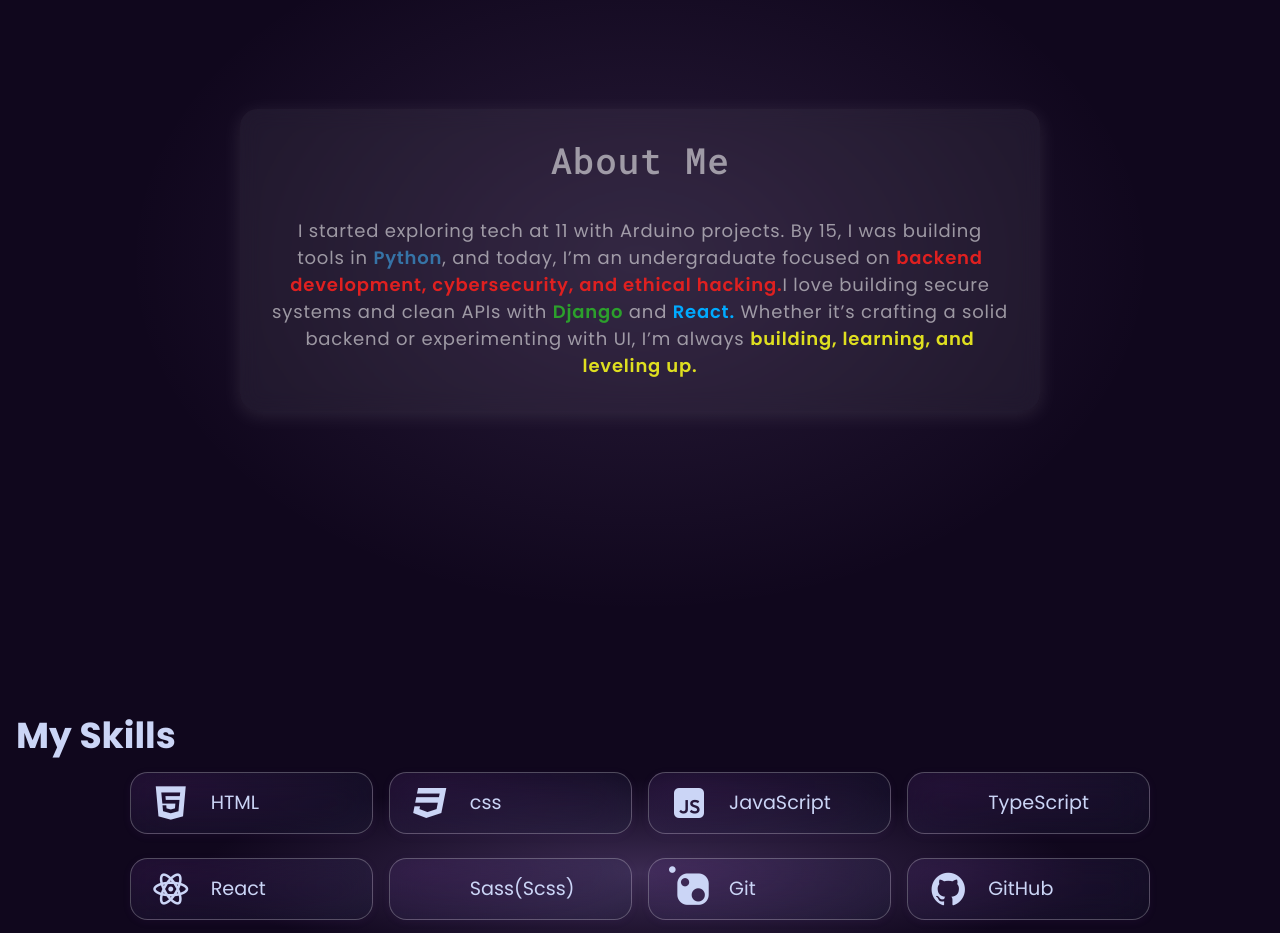
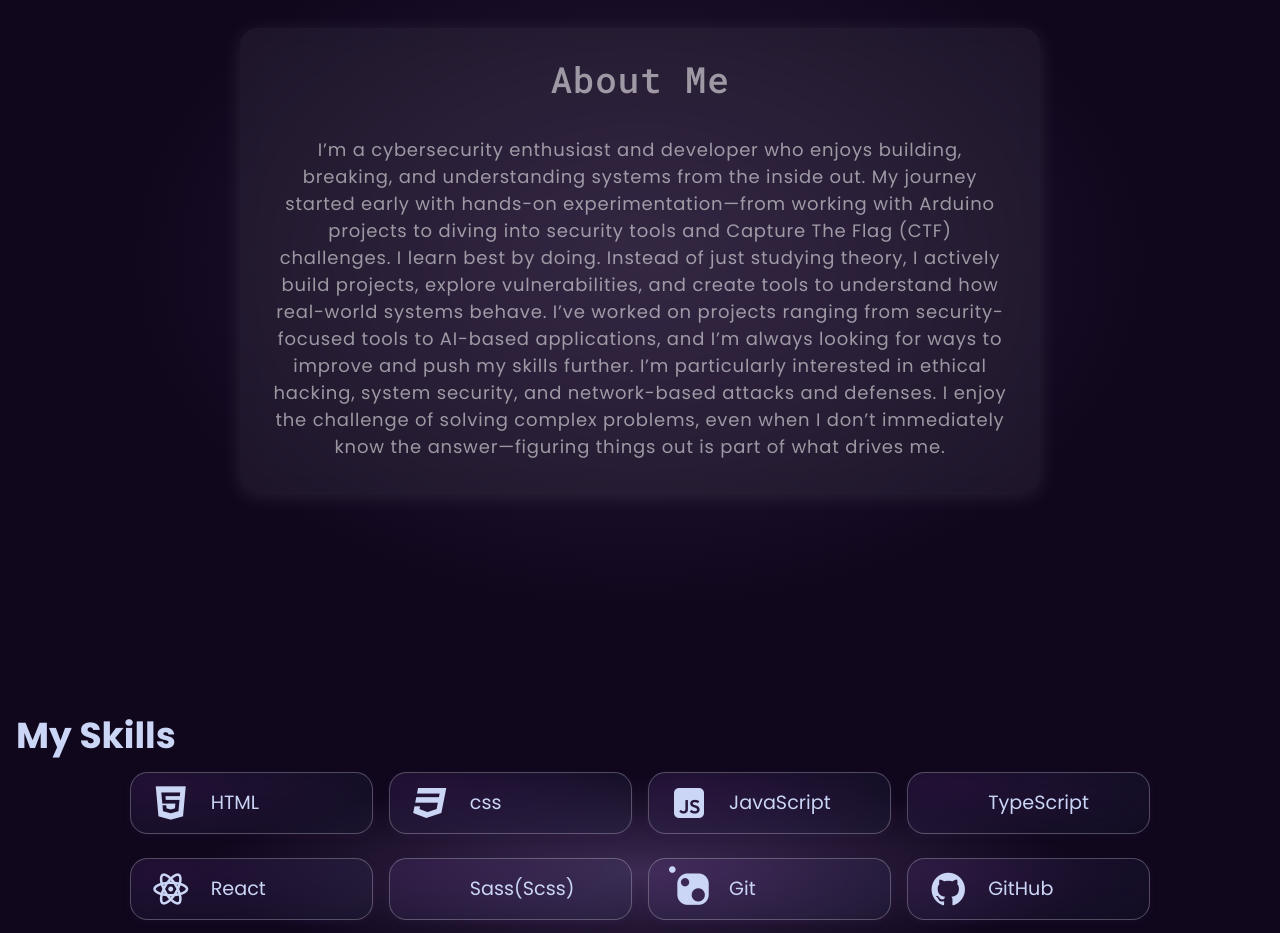
Before and after one commit to KaviruN/portfolio, a React (Vite) app: page / in a window 1280 px wide. Shown: the part 980-1913 px from the top of the page. Built offline with nearby package versions, Linux system fonts and the light colour scheme.

Commit message:
feat: update About section with enhanced personal description and interests

```diff
--- a/src/About.tsx
+++ b/src/About.tsx
@@ -6,10 +6,12 @@ const About = () => {
             {/* <Spotify /> */}
             <div className="about__container">
                 <h2>About Me</h2>
-                <p>I started exploring tech at 11 with Arduino projects. By 15, I was building tools in <span className="python">Python</span>, and today, I’m an undergraduate focused on <span className="highlight">backend development, cybersecurity, and ethical hacking.</span>
+                <p>
+                    I’m a cybersecurity enthusiast and developer who enjoys building, breaking, and understanding systems from the inside out. My journey started early with hands-on experimentation—from working with Arduino projects to diving into security tools and Capture The Flag (CTF) challenges.
 
-                    I love building secure systems and clean APIs with <span className="django">Django</span> and <span className="react">React.</span> Whether it’s crafting a solid backend or experimenting with UI, I’m always <span className="highlight2">building, learning, and leveling up.</span>
+I learn best by doing. Instead of just studying theory, I actively build projects, explore vulnerabilities, and create tools to understand how real-world systems behave. I’ve worked on projects ranging from security-focused tools to AI-based applications, and I’m always looking for ways to improve and push my skills further.
 
+I’m particularly interested in ethical hacking, system security, and network-based attacks and defenses. I enjoy the challenge of solving complex problems, even when I don’t immediately know the answer—figuring things out is part of what drives me.
                 </p>
             </div>
         </section>
```
Also changed, not shown: 1 other file (tests, documents, lock files or other folders).
